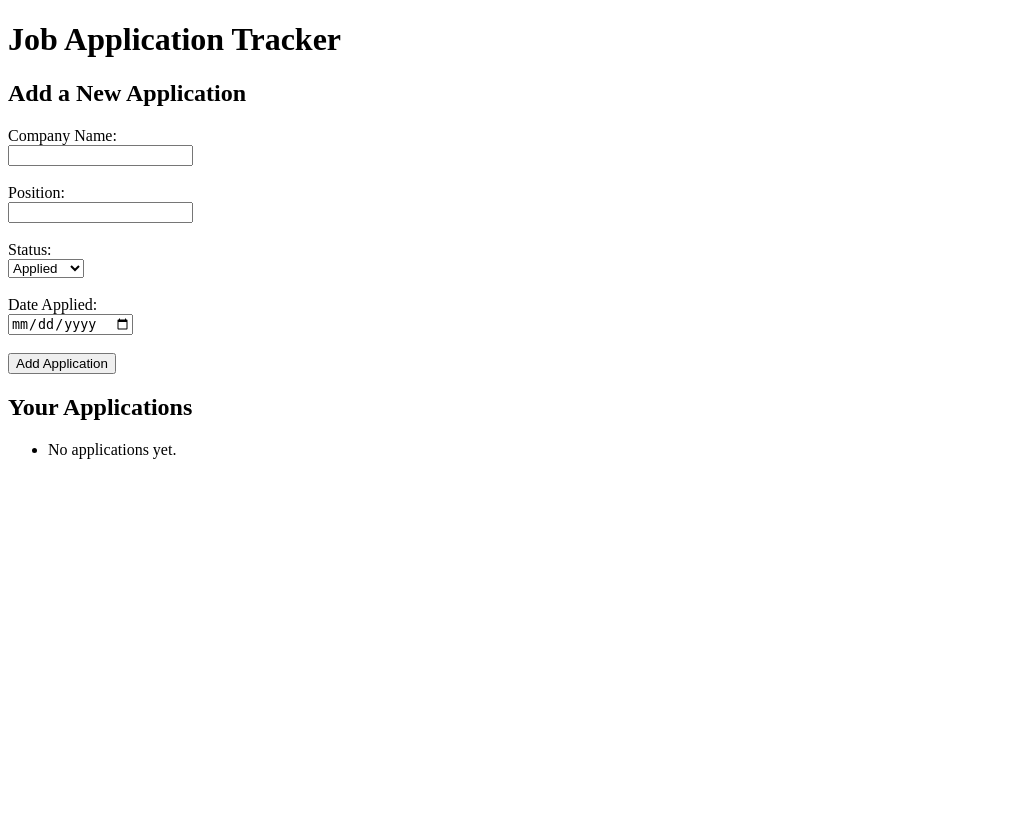
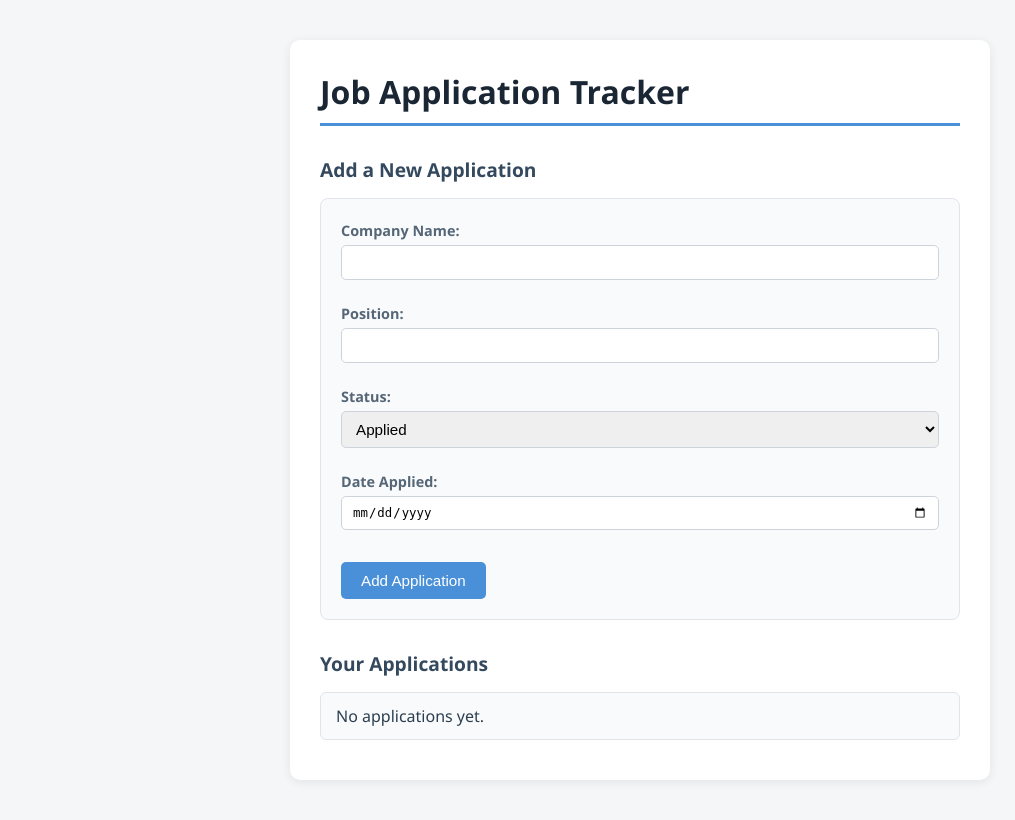
Before and after one commit to Nuleyc/Job-Application-Tracker-NEW, a Flask app: page / in a window 1280 px wide. Shown: the whole page, without its empty margins (0-1015 px from the left). Before the commit the page ends 459 px from the top, so only its background shows below. Run offline with Flask 3, Linux system fonts and the light colour scheme.

Commit message:
next commit before first draft

```diff
--- /dev/null
+++ b/static/style.css
@@ -0,0 +1,126 @@
+* {
+    box-sizing: border-box;
+    margin: 0;
+    padding: 0;
+}
+
+body {
+    font-family: 'Segoe UI', Arial, sans-serif;
+    background-color: #f4f6f8;
+    color: #2c3e50;
+    padding: 40px 20px;
+}
+
+.container {
+    max-width: 700px;
+    margin: 0 auto;
+    background: white;
+    padding: 30px;
+    border-radius: 10px;
+    box-shadow: 0 2px 10px rgba(0, 0, 0, 0.08);
+}
+
+h1 {
+    color: #1a2634;
+    margin-bottom: 20px;
+    border-bottom: 3px solid #4a90d9;
+    padding-bottom: 10px;
+}
+
+h2 {
+    margin-top: 30px;
+    margin-bottom: 15px;
+    color: #34495e;
+    font-size: 1.2em;
+}
+
+form {
+    background: #f9fafb;
+    padding: 20px;
+    border-radius: 8px;
+    border: 1px solid #e1e5e9;
+}
+
+label {
+    font-weight: 600;
+    font-size: 0.9em;
+    color: #556677;
+}
+
+input[type="text"],
+input[type="date"],
+select {
+    width: 100%;
+    padding: 8px 10px;
+    margin-top: 4px;
+    border: 1px solid #ccd3da;
+    border-radius: 5px;
+    font-size: 0.95em;
+}
+
+button {
+    background-color: #4a90d9;
+    color: white;
+    border: none;
+    padding: 10px 20px;
+    border-radius: 5px;
+    cursor: pointer;
+    font-size: 0.95em;
+    margin-top: 10px;
+}
+
+button:hover {
+    background-color: #3a7bc0;
+}
+
+ul {
+    list-style: none;
+}
+
+li {
+    display: flex;
+    justify-content: space-between;
+    align-items: center;
+    background: #f9fafb;
+    border: 1px solid #e1e5e9;
+    border-radius: 6px;
+    padding: 12px 15px;
+    margin-bottom: 10px;
+    flex-wrap: wrap;
+    gap: 10px;
+}
+
+li strong {
+    color: #1a2634;
+}
+
+li select {
+    width: auto;
+    padding: 5px 8px;
+}
+
+li button {
+    background-color: #d9534f;
+    padding: 6px 14px;
+    margin-top: 0;
+}
+
+li button:hover {
+    background-color: #c9302c;
+}
+
+.status-Applied {
+    border-left: 4px solid #4a90d9;
+}
+
+.status-Interview {
+    border-left: 4px solid #f0ad4e;
+}
+
+.status-Offer {
+    border-left: 4px solid #5cb85c;
+}
+
+.status-Rejected {
+    border-left: 4px solid #d9534f;
+}
--- a/templates/index.html
+++ b/templates/index.html
@@ -3,9 +3,11 @@
 
 <head>
     <title>Job Application Tracker</title>
+    <link rel="stylesheet" href="{{ url_for('static', filename='style.css') }}">
 </head>
 
 <body>
+    <div class="container">
         <h1>Job Application Tracker</h1>
 
         <h2>Add a New Application</h2>
@@ -33,9 +35,11 @@
         <h2>Your Applications</h2>
         <ul>
             {% for job in jobs %}
-    <li>
-        <strong>{{ job.company.name }}</strong> — {{ job.position }}
-        (Status: {{ job.status }}) — Applied: {{ job.date_applied }}
+            <li class="status-{{ job.status }}">
+                <div>
+                    <strong>{{ job.company.name }}</strong> — {{ job.position }}<br>
+                    Applied: {{ job.date_applied }}
+                </div>
 
                 <form action="/update_status/{{ job.id }}" method="POST" style="display:inline;">
                     <select name="status" onchange="this.form.submit()">
@@ -47,13 +51,14 @@
                 </form>
 
                 <a href="/delete/{{ job.id }}">
-            <button type="button" onclick="return confirm('Delete this application?')">Delete</button>
+                    <button type="button">Delete</button>
                 </a>
             </li>
             {% else %}
             <li>No applications yet.</li>
             {% endfor %}
         </ul>
+    </div>
 </body>
 
 </html>
```
Lines whose indentation alone changed are shown as unchanged.
